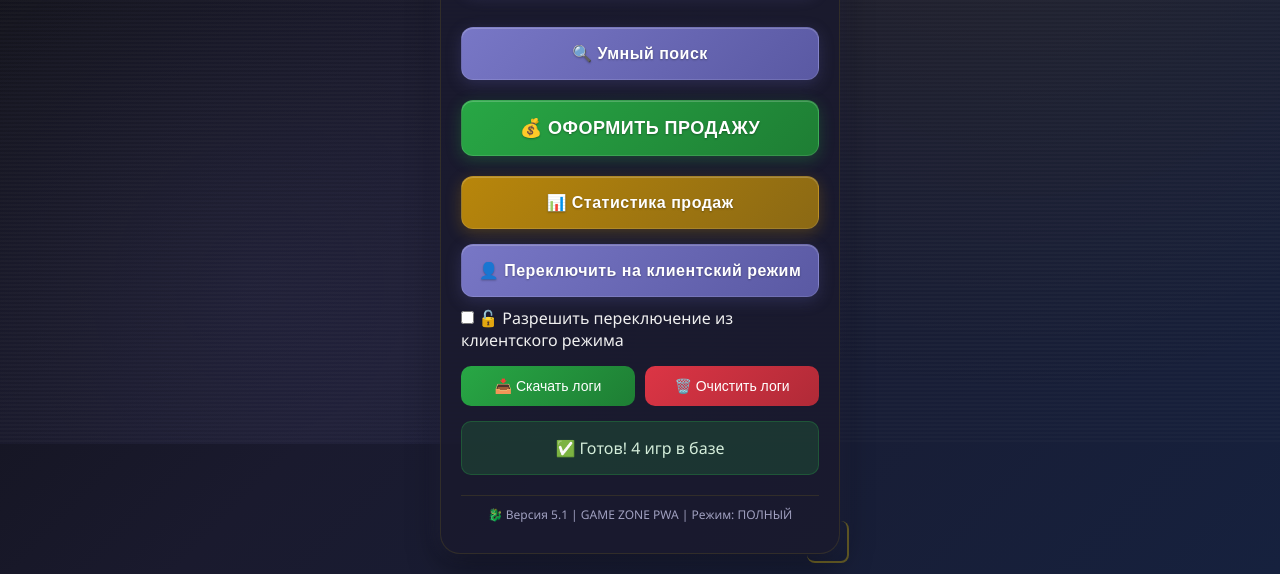
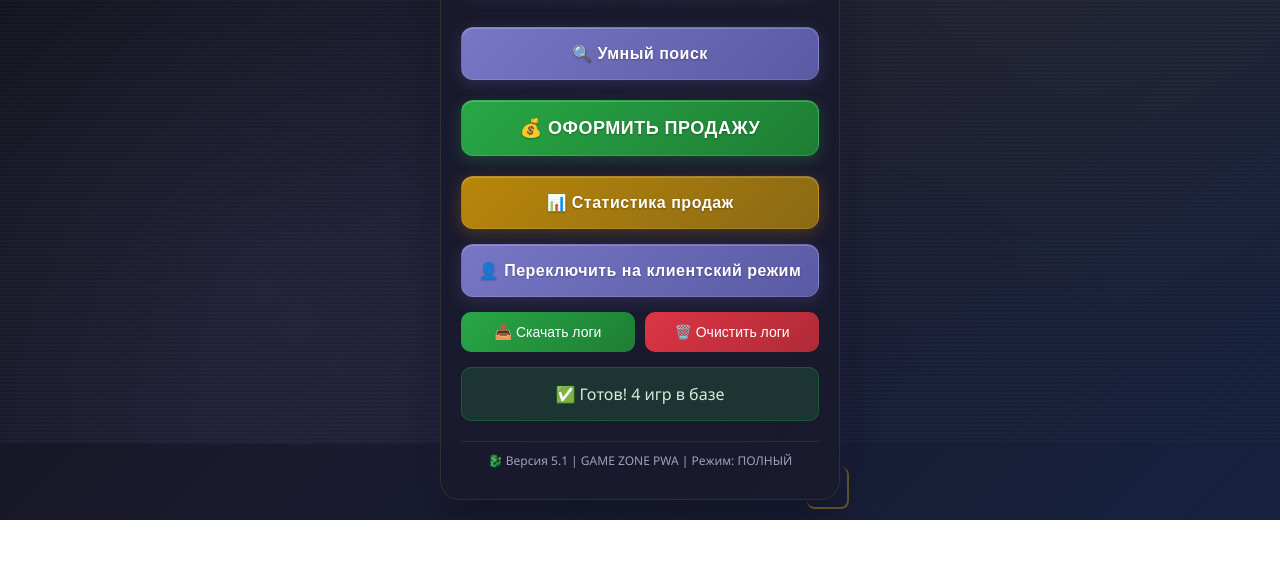
Before and after one commit to sirotkinlenovo-blip/game-zone-scanner, a plain HTML site: page index.html in a window 1280 px wide. Shown: the part 356-930 px from the top of the page. After the commit the page ends 876 px from the top, so only its background shows below. Drawn offline with Linux system fonts and the light colour scheme; no server answers.

Commit message:
index.html

```diff
--- a/index.html
+++ b/index.html
@@ -65,16 +65,8 @@
         <!-- Кнопка статистики -->
         <button id="stats-btn" class="btn stats">📊 Статистика продаж</button>
 
-        <!-- Кнопка переключения режима (только в полной версии) -->
+        <!-- Кнопка переключения режима (всегда видна) -->
         <button id="switch-mode-btn" class="btn switch-mode">👤 Переключить на клиентский режим</button>
-		<!-- ДОБАВЬТЕ ЭТУ КНОПКУ ПРЯМО ПОД НЕЙ -->
-<div class="lock-toggle">
-    <label class="switch">
-        <input type="checkbox" id="lock-client-mode">
-        <span class="slider"></span>
-    </label>
-    <span class="lock-label">🔓 Разрешить переключение из клиентского режима</span>
-</div>
 
         <!-- Кнопки управления логами -->
         <div class="log-buttons">
```
